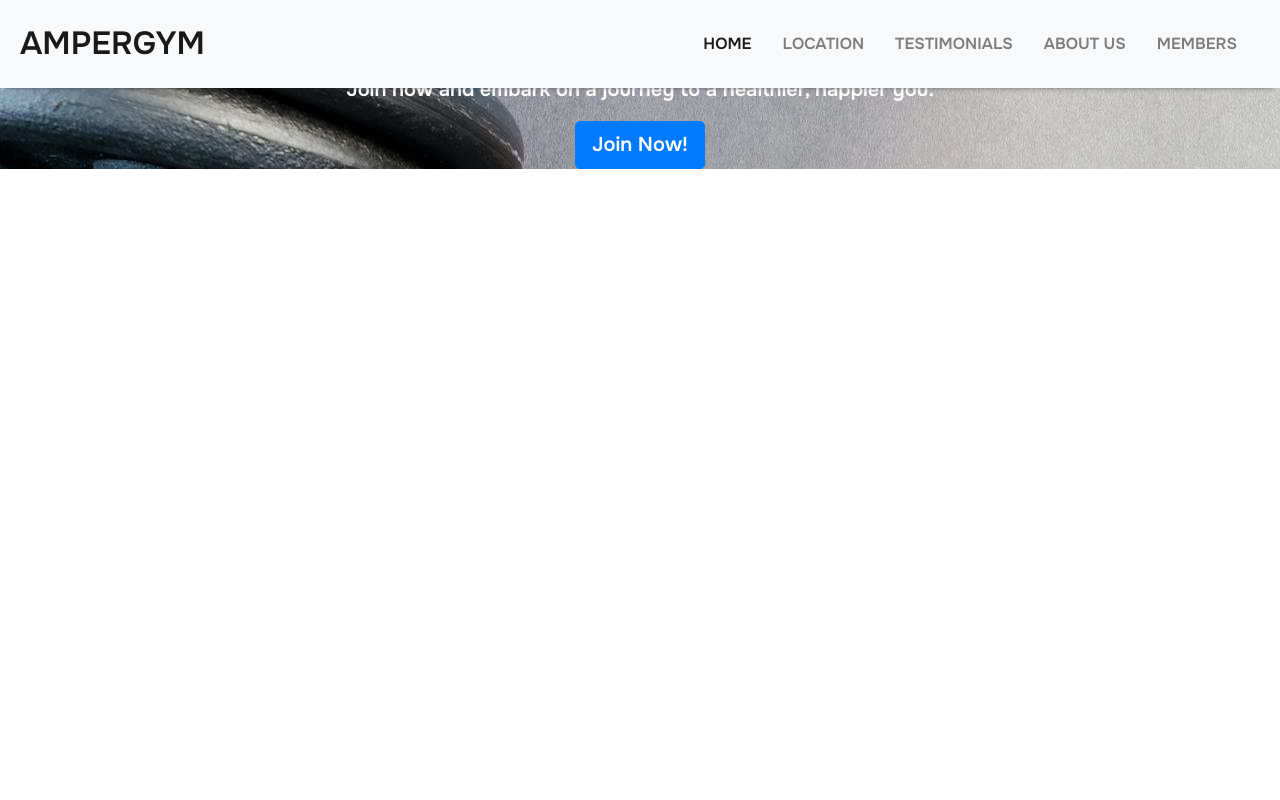
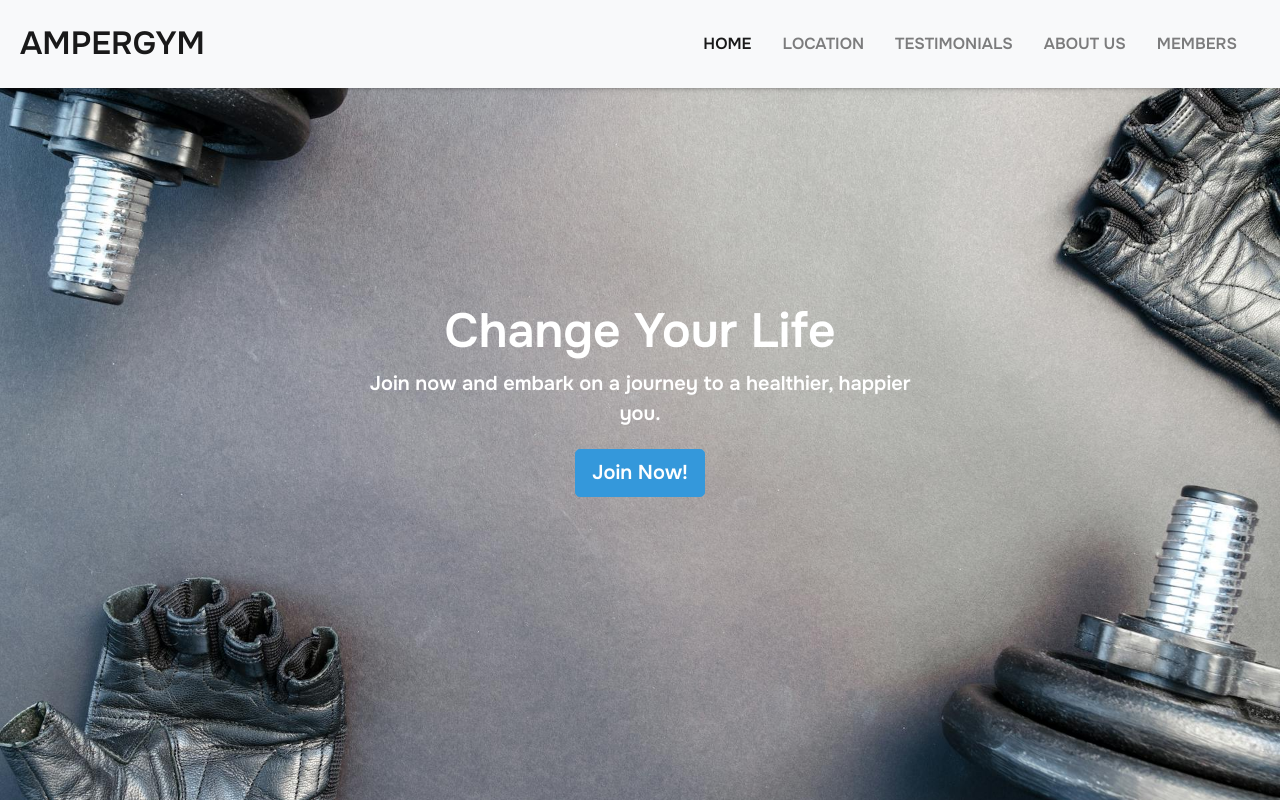
Before and after one commit to AEmin96/AmperGym, a Django app: page / in a window 1280 px wide. Run offline with Django 3.2, Linux system fonts and the light colour scheme; some libraries are stand-ins or nearby versions.

Commit message:
Add Css for the index.html

```diff
--- a/static/css/styles.css
+++ b/static/css/styles.css
@@ -41,7 +41,37 @@ body {
     color: #ecf0f1;
 }
 
-/* Optionally, you can add a box shadow to the navbar for a subtle elevation effect */
 .navbar {
     box-shadow: 0 4px 6px -6px #222;
 }
+
+.home-section {
+    height: 100vh;
+    background-size: cover;
+    background-position: center;
+    display: flex;
+    align-items: center;
+}
+
+.home-section .container {
+    max-width: 600px;
+}
+
+.home-section h1 {
+    font-size: 3rem;
+}
+
+.home-section p {
+    font-size: 1.25rem;
+    margin-bottom: 20px;
+}
+
+.home-section .btn-primary {
+    background-color: #3498db;
+    border-color: #3498db;
+}
+
+.home-section .btn-primary:hover {
+    background-color: #2980b9;
+    border-color: #2980b9;
+}
```
